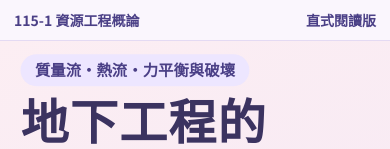
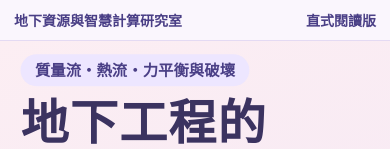
Before and after one commit to Shang-Ying/subsurface-simulation-intro, a plain HTML site: page index.html in a window 390 px wide. Shown: the top 149 px of the page. Drawn offline with nearby package versions, Linux system fonts and the light colour scheme; a web font is replaced by a local one.

Commit message:
Phone top bar: show lab name
Co-Authored-By: Claude Opus 5.5 <noreply@anthropic.com>
Claude-Session: https://claude.ai/code/session_01PBie4CUgwa5ksKrc3TWjYQ

```diff
--- a/index.html
+++ b/index.html
@@ -307,7 +307,7 @@ body.small #mbtn a { pointer-events: auto; font: 800 12px 'Noto Sans TC', sans-s
   background: linear-gradient(90deg, #6F5DD3, #A48BEA); padding: 6px 12px; border-radius: 22px; box-shadow: 0 6px 18px rgba(80,60,170,.35); }
 
 </style></head><body>
-<div id="mtop"><span>115-1 資源工程概論</span><span>直式閱讀版</span></div>
+<div id="mtop"><span>地下資源與智慧計算研究室</span><span>直式閱讀版</span></div>
 <div id="mwrap"><div id="stage">
 <section data-i="0" data-sid="cover" id="cover" class="cover" data-transition="fade">
 <div class="row cover-row">
```
